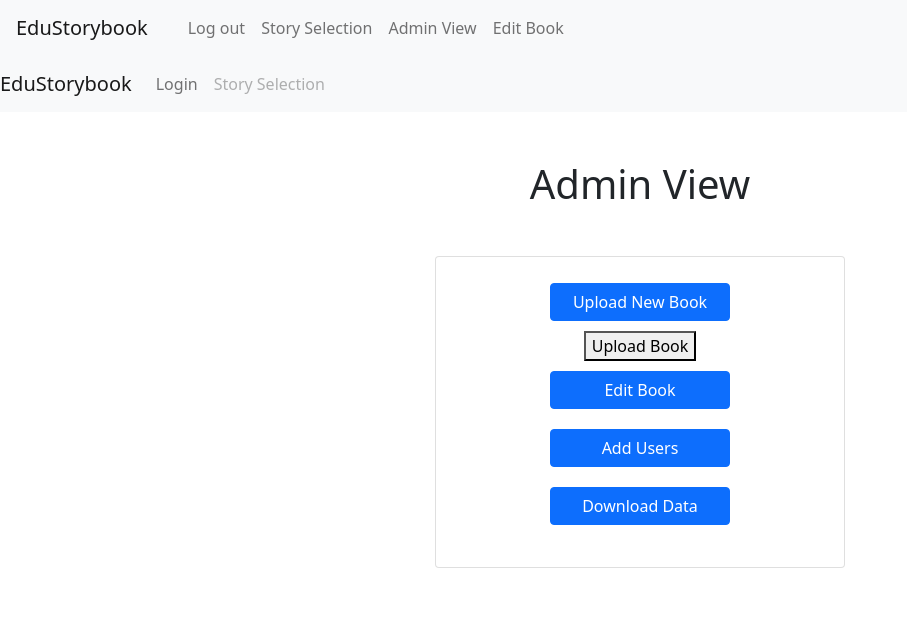
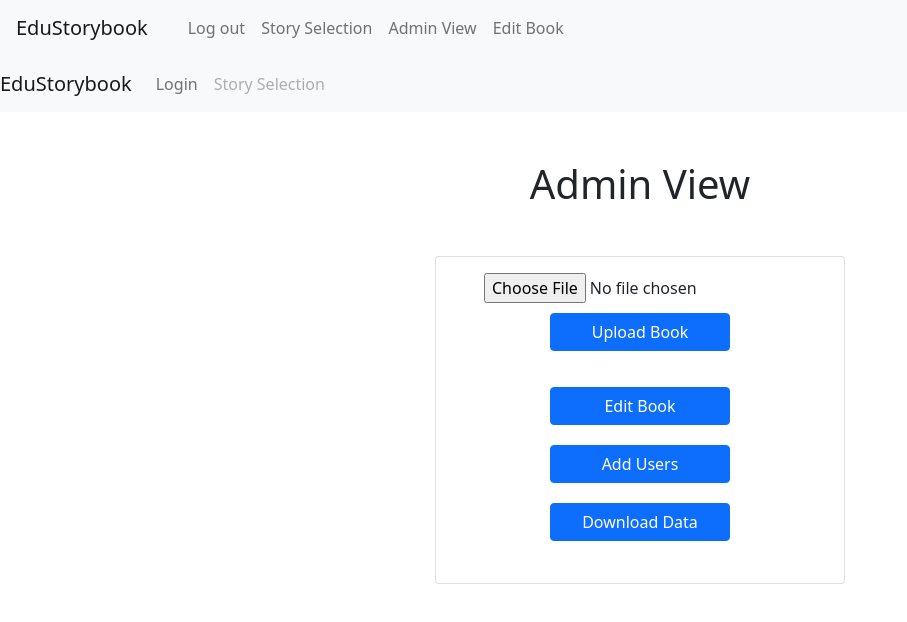
Before and after one commit to BITNULLS/storybook, a React (Create React App) app in the folder edu-storybook/: page /AdminViewPage in a window 1280 px wide. Shown: the top 622 px of the page, without its empty margins (0-907 px from the left). Built offline with nearby package versions, Linux system fonts and the light colour scheme.

Commit message:
pdf can be uploaded

```diff
--- a/edu-storybook/src/pages/admin/AdminViewPage.jsx
+++ b/edu-storybook/src/pages/admin/AdminViewPage.jsx
@@ -17,69 +17,22 @@ import $ from 'jquery';
 
           <div class="card pl-1 pr-1">
             <div class="card-body">
-              <form>
 
-
-
-              <div id="file-content" onSubmit={e => e.preventDefault()}>
-                  <input id="file" type="file" accept="pdf/*" hidden="true" />
+              <form action="/admin/book/upload" method="POST" enctype="multipart/form-data">
+                <div id="file-content" onSubmit={e => e.preventDefault()}>
+                  <input id="file" type="file" accept="pdf/*" name="file" />
                     <label htmlFor="file">
-                      <span
+                      <input
                         id="file-upload-btn"
                         class="btn btn-primary"
-                        style = {{minWidth: 180, margin: 10}}>Upload New Book
-                      </span>
+                        type="submit"
+                        value="Upload Book"
+                        style = {{minWidth: 180, margin: 10}}/>
                     </label>
                 </div>
+              </form>
 
-
-
-
-
-                { <div class="form-group" onSubmit={e => e.preventDefault()}>
-
-                  <button id="load_file" onClick={
-                    function sendFileRequest() {
-                      let file = $('#file').val()
-                      console.log(file)
-                      console.log("before ajax")
-
-
-
-                      $.ajax({
-                        url: "http://localhost:5000/admin/book/upload",
-                        type: "POST",
-                        dataType: 'json',
-                        data: {file},
-                        //processData: false,
-                        contentType: "application/x-www-form-urlencoded",
-                        success: function(data){
-                          console.log("inside success")
-
-                          console.log("after book has uploaded through backend")
-                          alert("Successfully uploaded new book!" )
-                        },
-                        error: function() {
-                          console.log("did not upload properly")
-                          alert("Unable to upload new book. Please try again. ")
-                        },
-                        cache: false
-                    });
-                  }
-                  }>Upload Book</button >
-
-              </div> }
-
-
-
-
-
-
-
-
-
-
-
+              <form>
 
                 <div class="form-group">
                   <Link to="/EditBook">
--- a/edu-storybook/src/pages/login-register/Login.jsx
+++ b/edu-storybook/src/pages/login-register/Login.jsx
@@ -54,7 +54,7 @@ export default class Login extends React.Component {
 
                       $.ajax({
                         type: "POST",
-                        url: "http://localhost:5000/login",
+                        url: "/login",
                         contentType: "application/x-www-form-urlencoded",
                         dataType: "json",
                         data: {email, password},
```
Also changed, not shown: 1 other file (tests, documents, lock files or other folders).
